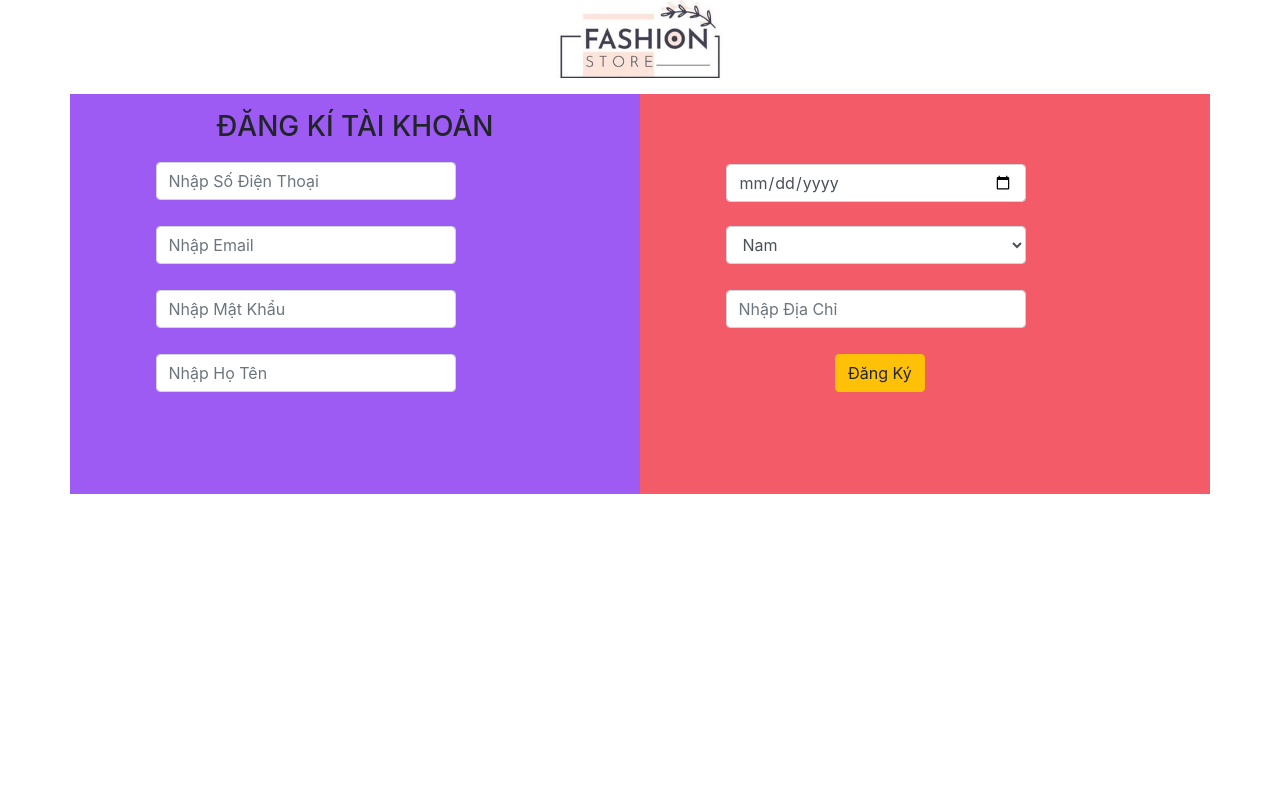
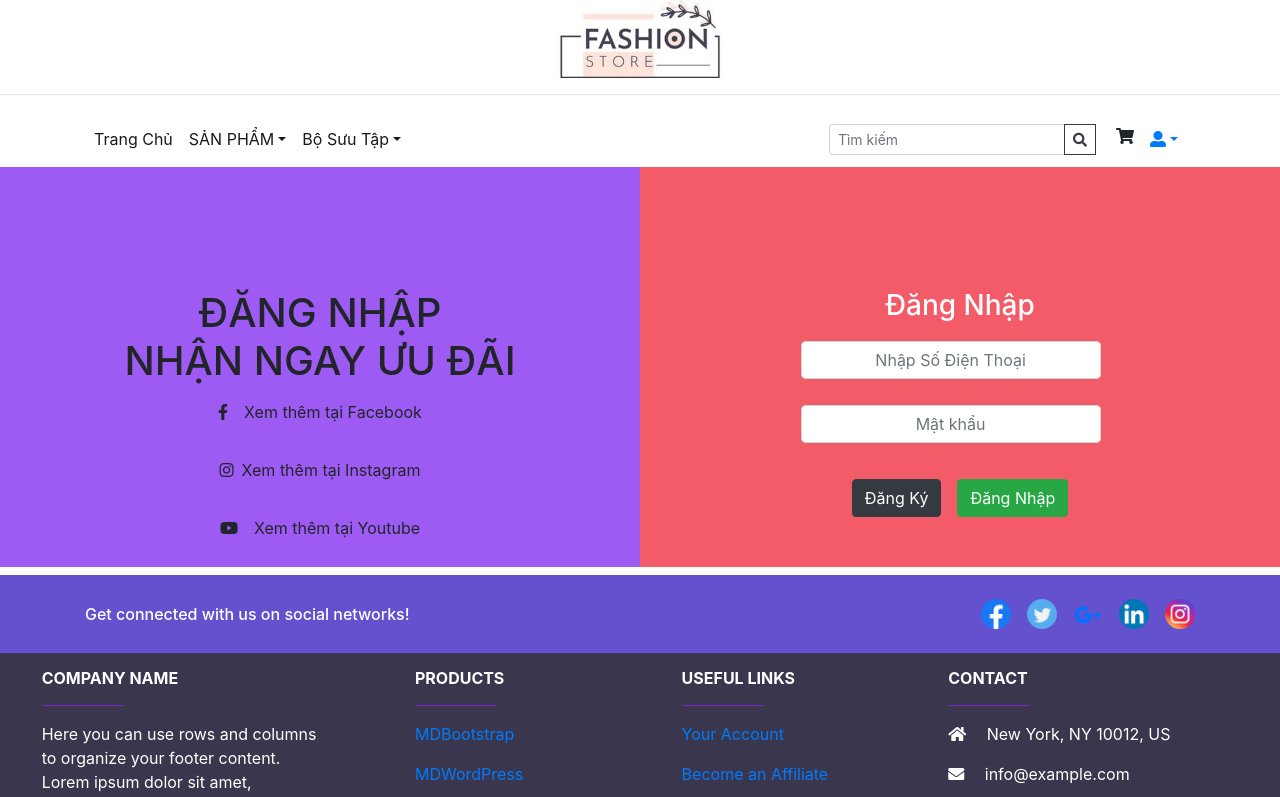
Before and after one commit to kienthan/dacn, a React (Create React App) app in the folder doanchuyennganh/: page /login in a window 1280 px wide. Shown: the top 797 px of the page. Built offline with nearby package versions, Linux system fonts and the light colour scheme.

Commit message:
Update login and SignUp

```diff
--- a/doanchuyennganh/src/Navlink.js
+++ b/doanchuyennganh/src/Navlink.js
@@ -9,6 +9,8 @@ import {
 import Detail from "./frontend/detail";
 import Main from "./frontend/main";
 import SPThuongNgay from "./frontend/spthuongngay";
+import Login from "./frontend/login";
+import SignUp from "./frontend/signup";
 
 export default function Header(){
     return(
@@ -72,7 +74,7 @@ export default function Header(){
                         <div className="ml-3"><i className="fas fa-shopping-cart"></i></div>
                     </div>
                     <div className="dropdown active">
-                        <Link className="nav-link dropdown-toggle"  id="navbarDropdown"
+                        <Link className="nav-link dropdown-toggle"  id="navbarDropdown" to="/login"
                         role="button" data-toggle="dropdown" >
                         <i class="fas fa-user-alt"></i>
                         </Link>
@@ -92,6 +94,10 @@ export default function Header(){
             <Route exact path="/" component={Main}>
             </Route>
             <Route  path="/detail" component={Detail} ></Route>
+
+            <Route  path="/login" component={Login} ></Route>
+
+            <Route  path="/signup" component={SignUp} ></Route>
           </Switch>
         </div>
       </Router>
--- a/doanchuyennganh/src/frontend/login.css
+++ b/doanchuyennganh/src/frontend/login.css
@@ -1,7 +1,7 @@
 
 #login__content{
     color:white;
-    margin-top: 10%;
+    margin-top: 0;
 }
 #sdt {
    width: 300px;
@@ -16,7 +16,7 @@
 }
 #__content{
     background:rgba(244, 91, 105, 1);
-    height: 500px;
+    height: 500;
 }
 h1{
     margin-top: 20%;
--- a/doanchuyennganh/src/frontend/login.js
+++ b/doanchuyennganh/src/frontend/login.js
@@ -1,14 +1,22 @@
 import React from 'react';
-import './login.css'
+import Footer from './footer';
+import './login.css';
+import {
+    BrowserRouter as Router,
+    Switch,
+    Route,
+    Link,
+    NavLink
+  } from "react-router-dom";
+
 
 export default function SignIn(){
     return(
-        <div className="container " >
-            <div className="text-center col-lg-12 mb-3">
-                    <img src="./img/logo.jpg" width="200px" alt="logo" />
-                </div>
-            <div >
+        <div  >
+
+            <div className="container-fluid">
            <div className="row" id="__content">
+
             <div className="col-lg-6 col-md-6 text-center" id="content__left">
                 <h1> ĐĂNG NHẬP <br />
                 NHẬN NGAY ƯU ĐÃI</h1>
@@ -27,21 +35,27 @@ export default function SignIn(){
                 </div>
             </div>
 
-            <div id="login__content" className="col-lg-6 col-md-6 text-center">
+            <div id="login__content" style={{marginTop:'0', backgroundColor:'rgba(244, 91, 105, 1)'}} className="col-lg-6 col-md-6 text-center">
+
             <form onSubmit={handleSubmit}>
                 <h3> Đăng Nhập </h3>
-            <div className="mb-3 row ">
+            <div className="mb-3 row" style={{marginLeft:'10%'}}>
                     <input type="text" placeholder="Nhập Số Điện Thoại"  className="form-control text-center" id="sdt" />
                 </div>
-                <div className="mb-3 row">
+                <div className="mb-3 row"style={{marginLeft:'10%'}}>
                     <input type="password" className="form-control text-center" id="mk" placeholder="Mật khẩu"/>
                 </div>
+                <Link to="/signup">
+                    <button type="submit" className="btn btn-dark mr-3" after >Đăng Ký</button>
+                </Link>
+
                 <button type="submit" className="btn btn-success" after >Đăng Nhập</button>
                 </form>
             </div>
 
             </div>
            </div>
+           <Footer />
         </div>
     );
 }
--- a/doanchuyennganh/src/frontend/signup.css
+++ b/doanchuyennganh/src/frontend/signup.css
@@ -24,14 +24,6 @@ h3{
 #btn__more{
     margin-bottom: 20px;
 }
-button{
-    margin-left: 180px;
-    margin-top: 10px;
-}
-button:hover{
-    background-color: orange;
-    transition: 0.5s;
-}
 #content_left{
     margin-top: 60px;
 }
--- a/doanchuyennganh/src/frontend/signup.js
+++ b/doanchuyennganh/src/frontend/signup.js
@@ -1,13 +1,11 @@
 import React from 'react';
 import './signup.css'
+import Footer from './footer';
 
 export default function SignUp(){
     return(
-        <div className="container " >
-            <div className=" col-lg-12 mb-3 text-center">
-                    <img src="./img/logo.jpg" width="200px" alt="logo" />
-                </div>
-           <div >
+        <div  >
+           <div className="container-fluid">
                 <form className="row" onSubmit={handleSubmit} >
                     <div className="col-lg-6 col-md-6" id="__content">
                         <h3 className=" mt-3"> ĐĂNG KÍ TÀI KHOẢN </h3>
@@ -38,11 +36,12 @@ export default function SignUp(){
                         <div className="mb-3 row ">
                         <input type="text" placeholder="Nhập Địa Chỉ"  className="form-control " id="sdt" />
                         </div>
-                        <button type="submit" className="btn btn-warning">Đăng Ký</button>
+                        <p type="submit" style={{marginLeft:'30%'}} className="btn btn-warning">Đăng Ký</p>
                     </div>
                 </form>
 
             </div>
+            <Footer />
            </div>
     );
 }
--- a/doanchuyennganh/src/index.js
+++ b/doanchuyennganh/src/index.js
@@ -1,7 +1,7 @@
 import React from 'react';
 import ReactDOM from 'react-dom';
 import './index.css';
-import App from './frontend/signup';
+import App from './Navlink';
 import reportWebVitals from './reportWebVitals';
 
 ReactDOM.render(
```
